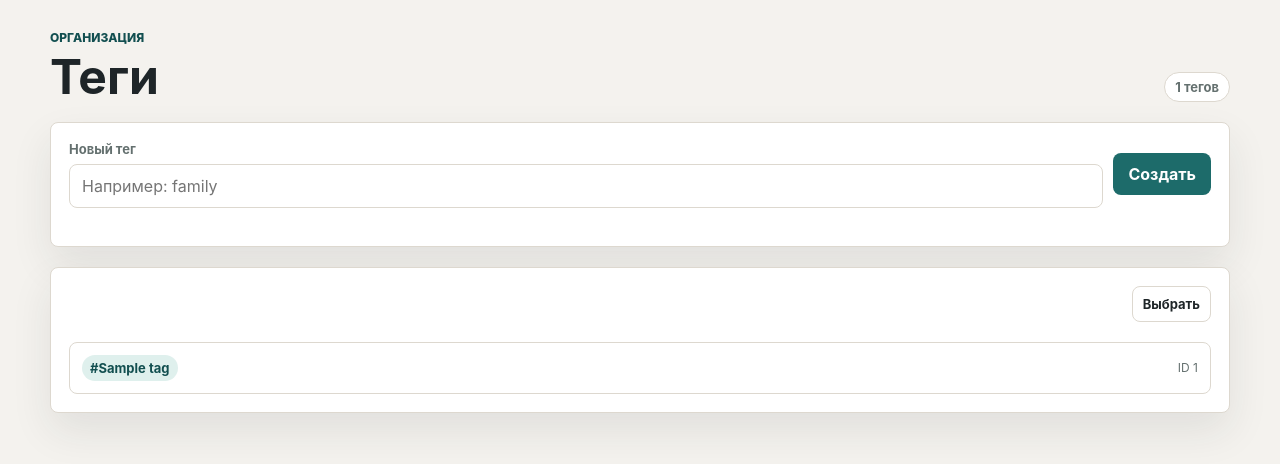
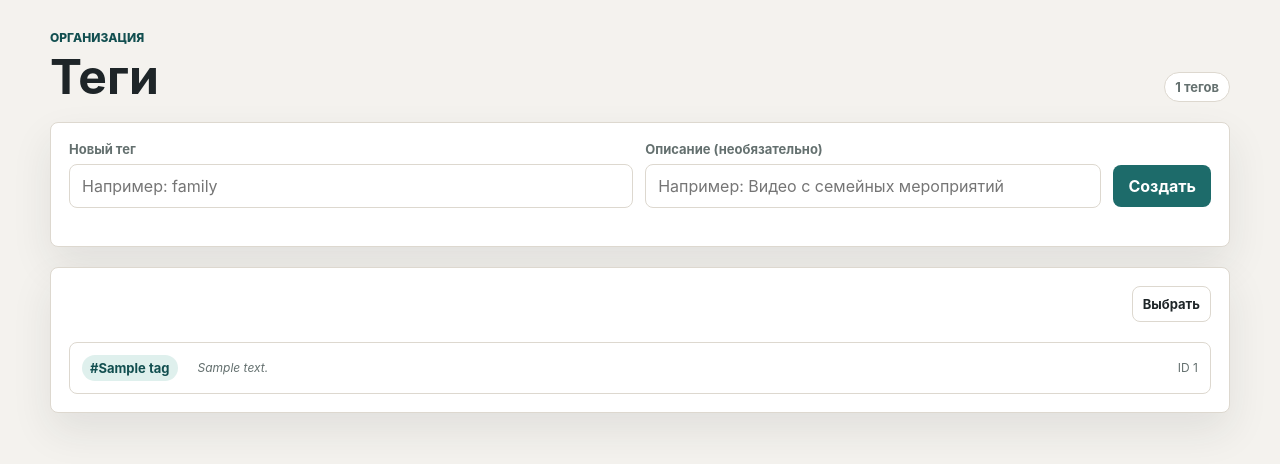
Before and after one commit to VoidEmptiness/Video-Library, a FastAPI app: template app/templates/tags.html in a window 1280 px wide. Shown: the part 67-531 px from the top of the page. Run offline with FastAPI, Linux system fonts and the light colour scheme; the template is opened without the code that fills it: most values are stand-ins (such as "Sample title", 1, 10 or a date in 2020); parts of the project's set-up code (start-up, migrations or seed data) failed here and were passed over.

Commit message:
Добавлено: Добавлена возможность добавлять описание к тегам

```diff
--- a/app/main.py
+++ b/app/main.py
@@ -71,6 +71,16 @@ def _migrate_db() -> None:
                     conn.execute(text(f"DROP INDEX IF EXISTS {ix_name}"))
                     conn.commit()
                 break
+    except Exception:
+        pass
+
+    try:
+        inspector = inspect(engine)
+        columns = [col["name"] for col in inspector.get_columns("tags")]
+        if "description" not in columns:
+            with engine.connect() as conn:
+                conn.execute(text("ALTER TABLE tags ADD COLUMN description VARCHAR(256)"))
+                conn.commit()
     except Exception:
         pass
 
@@ -690,6 +700,7 @@ def tag_create(
     name: Annotated[str, Form()],
     db: Annotated[Session, Depends(get_db)],
     _: UserHTML,
+    description: Annotated[str | None, Form()] = None,
 ):
     name = name.strip()
     if not name:
@@ -697,7 +708,8 @@ def tag_create(
     exists = db.scalar(select(func.count()).select_from(Tag).where(Tag.name == name))
     if exists:
         return _redirect("/tags")
-    db.add(Tag(name=name))
+    description_clean = description.strip() if description else None
+    db.add(Tag(name=name, description=description_clean or None))
     db.commit()
     return _redirect("/tags")
 
--- a/app/models.py
+++ b/app/models.py
@@ -53,6 +53,7 @@ class Tag(Base):
 
     id: Mapped[int] = mapped_column(Integer, primary_key=True)
     name: Mapped[str] = mapped_column(String(64), unique=True, index=True)
+    description: Mapped[str | None] = mapped_column(String(256), nullable=True, default=None)
     created_at: Mapped[datetime] = mapped_column(DateTime, default=datetime.utcnow)
 
     videos: Mapped[list[Video]] = relationship(
--- a/app/static/app.css
+++ b/app/static/app.css
@@ -1,3 +1,4 @@
+
 :root {
   --bg: #f4f2ee;
   --surface: #ffffff;
@@ -849,6 +850,16 @@ html[data-theme="dark"] .video-card:hover {
   font-size: 12px;
 }
 
+.tag-description {
+  margin-left: 0.5rem;
+  font-style: italic;
+  flex: 1 1 auto;
+  min-width: 0;
+  overflow: hidden;
+  text-overflow: ellipsis;
+  white-space: nowrap;
+}
+
 .folder-card {
   align-items: flex-start;
 }
--- a/app/templates/_folder_item.html
+++ b/app/templates/_folder_item.html
@@ -15,7 +15,7 @@
       <span class="mode-pill">{% if f.match_all %}Все теги{% else %}Любой тег{% endif %}</span>
       <div class="chips">
         {% for t in f.tags %}
-          <span class="chip">#{{ t.name }}</span>
+          <span class="chip"{% if t.description %} title="{{ t.description }}"{% endif %}>#{{ t.name }}</span>
         {% endfor %}
       </div>
     </div>
@@ -36,7 +36,7 @@
       </div>
       <div class="tags">
         {% for t in all_tags %}
-          <label class="pill">
+          <label class="pill"{% if t.description %} title="{{ t.description }}"{% endif %}>
             <input type="checkbox" name="tag_ids" value="{{ t.id }}" {% if t in f.tags %}checked{% endif %}/>
             <span>#{{ t.name }}</span>
           </label>
--- a/app/templates/folders.html
+++ b/app/templates/folders.html
@@ -32,7 +32,7 @@
         <span>Теги папки</span>
         <div class="tags">
           {% for t in all_tags %}
-            <label class="pill">
+            <label class="pill"{% if t.description %} title="{{ t.description }}"{% endif %}>
               <input type="checkbox" name="tag_ids" value="{{ t.id }}" />
               <span>#{{ t.name }}</span>
             </label>
--- a/app/templates/index.html
+++ b/app/templates/index.html
@@ -60,7 +60,7 @@
           </label>
           <div class="tags">
             {% for t in all_tags %}
-              <label class="pill">
+              <label class="pill"{% if t.description %} title="{{ t.description }}"{% endif %}>
                 <input type="checkbox" name="tag" value="{{ t.id }}" {% if t.id in selected_tag_ids %}checked{% endif %}/>
                 <span>#{{ t.name }}</span>
               </label>
@@ -134,7 +134,7 @@
               </a>
               <div class="chips">
                 {% for t in v.tags %}
-                  <span class="chip">#{{ t.name }}</span>
+                  <span class="chip"{% if t.description %} title="{{ t.description }}"{% endif %}>#{{ t.name }}</span>
                 {% endfor %}
               </div>
             </article>
--- a/app/templates/tags.html
+++ b/app/templates/tags.html
@@ -11,12 +11,16 @@
   </section>
 
   <section class="panel">
-    <form method="post" action="/tags/create" class="create-row">
+    <form method="post" action="/tags/create" class="create-row" style="flex-wrap: wrap; gap: 0.75rem;">
       <label class="field grow">
         <span>Новый тег</span>
         <input name="name" placeholder="Например: family" required />
       </label>
-      <button class="button" type="submit">Создать</button>
+      <label class="field grow" style="flex: 1.5;">
+        <span>Описание (необязательно)</span>
+        <input name="description" placeholder="Например: Видео с семейных мероприятий" />
+      </label>
+      <button class="button" type="submit" style="margin-top: 1.5rem;">Создать</button>
     </form>
   </section>
 
@@ -37,11 +41,14 @@
         </div>
         <div class="list selectable-list">
           {% for t in tags %}
-            <label class="list-row">
+            <label class="list-row" title="{% if t.description %}{{ t.description }}{% endif %}">
               <span class="list-check">
                 <input type="checkbox" name="tag_ids" value="{{ t.id }}" data-simple-select-item />
               </span>
               <span class="chip">#{{ t.name }}</span>
+              {% if t.description %}
+                <span class="list-hint tag-description">{{ t.description }}</span>
+              {% endif %}
               <span class="list-hint">ID {{ t.id }}</span>
             </label>
           {% endfor %}
--- a/app/templates/upload_tags.html
+++ b/app/templates/upload_tags.html
@@ -35,7 +35,7 @@
             {% endif %}
             <div class="tags" data-tag-list>
               {% for t in all_tags %}
-                <label class="pill" data-tag-name="{{ t.name|lower }}">
+                <label class="pill" data-tag-name="{{ t.name|lower }}"{% if t.description %} title="{{ t.description }}"{% endif %}>
                   <input type="checkbox" name="tag_ids" value="{{ t.id }}" {% if t in v.tags %}checked{% endif %} />
                   <span>#{{ t.name }}</span>
                 </label>
--- a/app/templates/video.html
+++ b/app/templates/video.html
@@ -52,7 +52,7 @@
       {% endif %}
       <div class="tags" data-tag-list>
         {% for t in all_tags %}
-          <label class="pill" data-tag-name="{{ t.name|lower }}">
+          <label class="pill" data-tag-name="{{ t.name|lower }}"{% if t.description %} title="{{ t.description }}"{% endif %}>
             <input type="checkbox" name="tag_ids" value="{{ t.id }}" {% if t in video.tags %}checked{% endif %} />
             <span>#{{ t.name }}</span>
           </label>
```
Also changed, not shown: app/templates/folder_view.html (+4 -4 lines).
